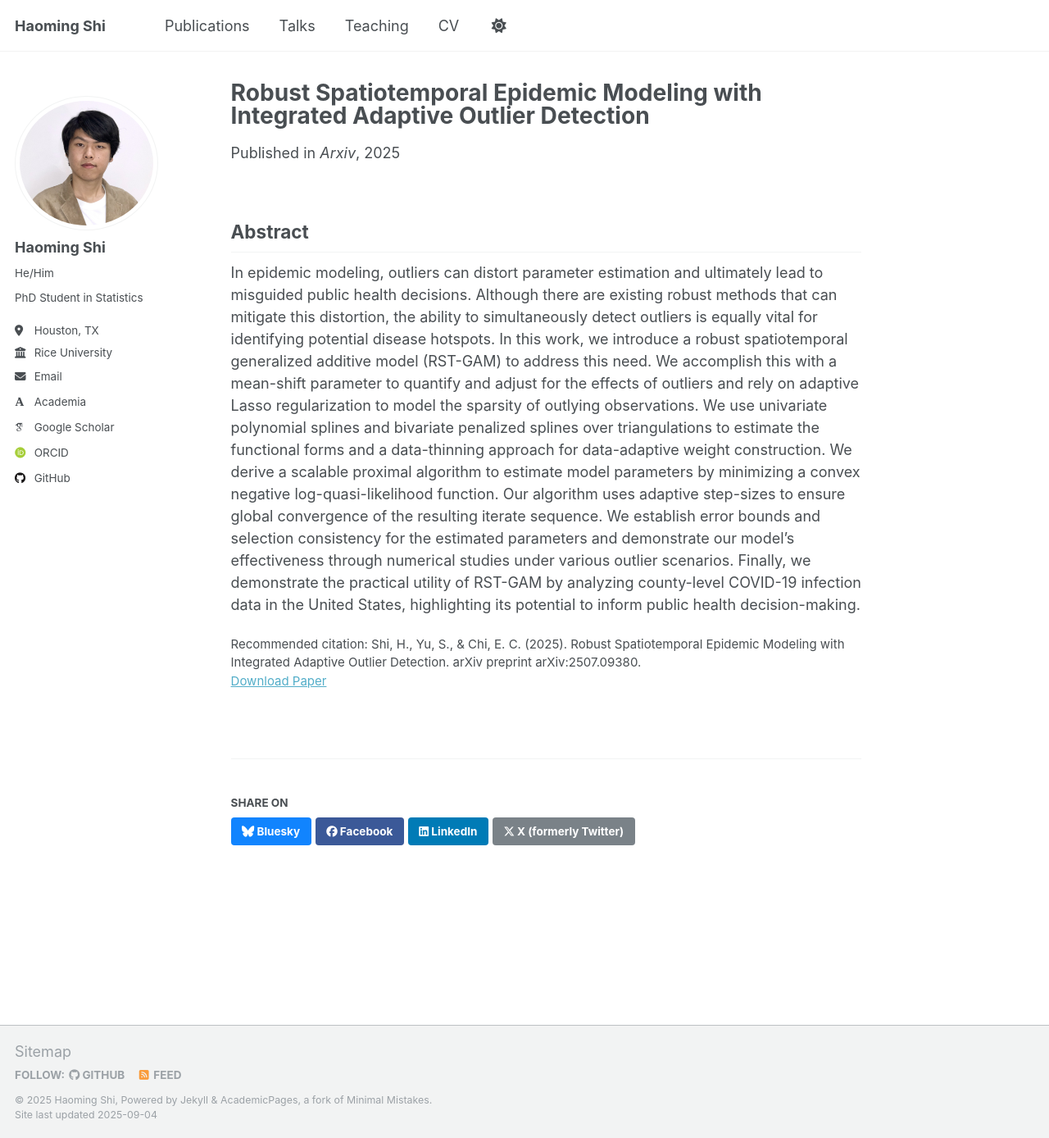
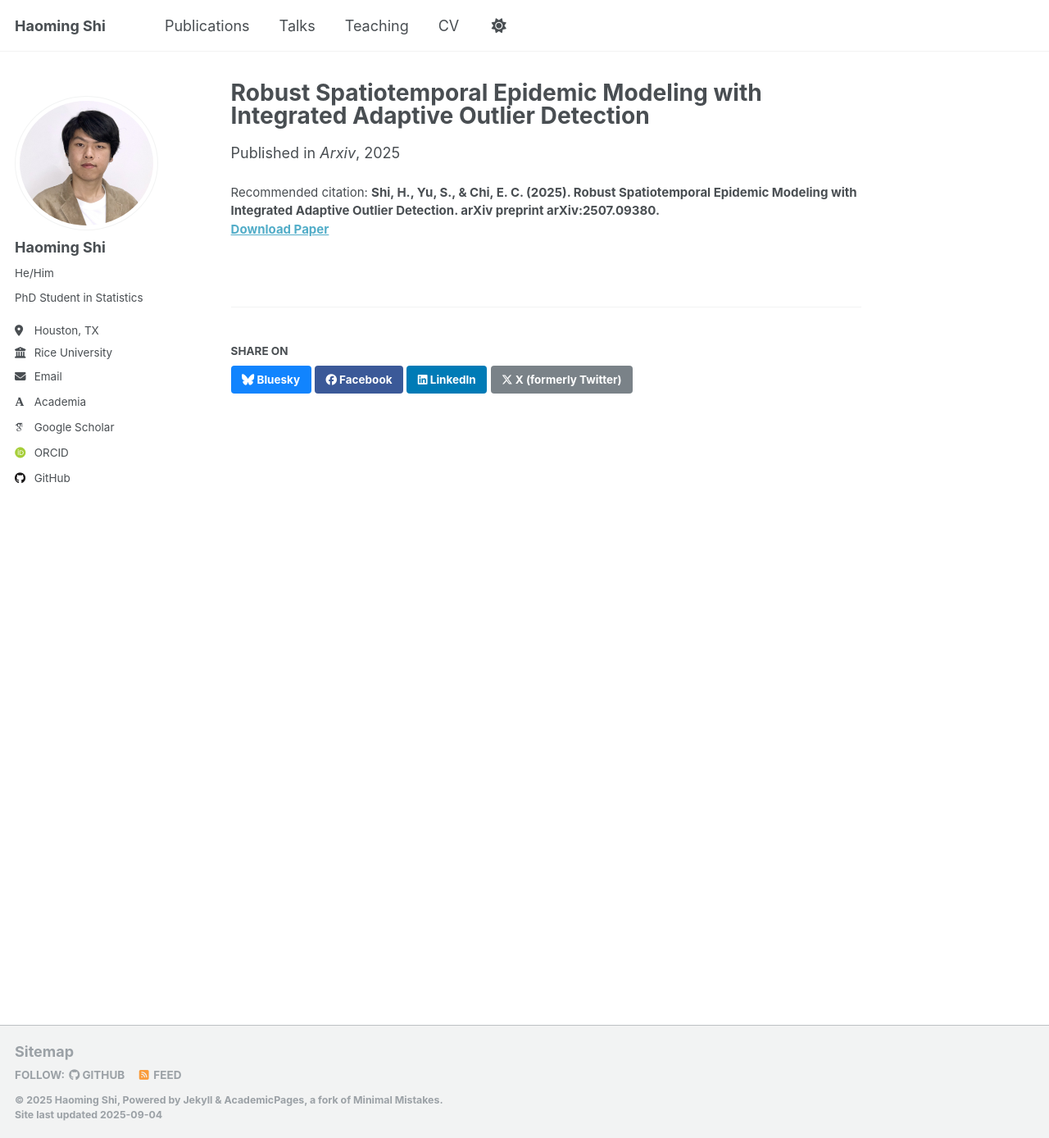
Before and after one commit to haomingsj98/haomingsj98.github.io, a Jekyll site: the page built from _publications/2025-07-robust-spatiotemproal-outlier.md, in a window 1280 px wide and 1388 px high. Shown: the whole window at 82% size. Built offline with Jekyll 4.4.1, drawn with Linux system fonts in a browser that asks for light colours; some web fonts are replaced; a script that is not in the unit is left out.

Commit message:
edit _publications

```diff
--- a/_publications/2025-07-robust-spatiotemproal-outlier.md
+++ b/_publications/2025-07-robust-spatiotemproal-outlier.md
@@ -10,7 +10,7 @@ authors: "<strong>Shi, H.<strong>, Yu, S., & Chi, E. C."
 slidesurl: #'http://academicpages.github.io/files/slides1.pdf'
 paperurl: 'https://arxiv.org/abs/2507.09380'
 bibtexurl: #'http://academicpages.github.io/files/bibtex1.bib'
-citation: 'Shi, H., Yu, S., & Chi, E. C. (2025). Robust Spatiotemporal Epidemic Modeling with Integrated Adaptive Outlier Detection. arXiv preprint arXiv:2507.09380.'
+citation: '<strong>Shi, H.<strong>, Yu, S., & Chi, E. C. (2025). Robust Spatiotemporal Epidemic Modeling with Integrated Adaptive Outlier Detection. arXiv preprint arXiv:2507.09380.'
 ---
-## Abstract
-In epidemic modeling, outliers can distort parameter estimation and ultimately lead to misguided public health decisions. Although there are existing robust methods that can mitigate this distortion, the ability to simultaneously detect outliers is equally vital for identifying potential disease hotspots. In this work, we introduce a robust spatiotemporal generalized additive model (RST-GAM) to address this need. We accomplish this with a mean-shift parameter to quantify and adjust for the effects of outliers and rely on adaptive Lasso regularization to model the sparsity of outlying observations. We use univariate polynomial splines and bivariate penalized splines over triangulations to estimate the functional forms and a data-thinning approach for data-adaptive weight construction. We derive a scalable proximal algorithm to estimate model parameters by minimizing a convex negative log-quasi-likelihood function. Our algorithm uses adaptive step-sizes to ensure global convergence of the resulting iterate sequence. We establish error bounds and selection consistency for the estimated parameters and demonstrate our model's effectiveness through numerical studies under various outlier scenarios. Finally, we demonstrate the practical utility of RST-GAM by analyzing county-level COVID-19 infection data in the United States, highlighting its potential to inform public health decision-making.
+<!-- ## Abstract
+In epidemic modeling, outliers can distort parameter estimation and ultimately lead to misguided public health decisions. Although there are existing robust methods that can mitigate this distortion, the ability to simultaneously detect outliers is equally vital for identifying potential disease hotspots. In this work, we introduce a robust spatiotemporal generalized additive model (RST-GAM) to address this need. We accomplish this with a mean-shift parameter to quantify and adjust for the effects of outliers and rely on adaptive Lasso regularization to model the sparsity of outlying observations. We use univariate polynomial splines and bivariate penalized splines over triangulations to estimate the functional forms and a data-thinning approach for data-adaptive weight construction. We derive a scalable proximal algorithm to estimate model parameters by minimizing a convex negative log-quasi-likelihood function. Our algorithm uses adaptive step-sizes to ensure global convergence of the resulting iterate sequence. We establish error bounds and selection consistency for the estimated parameters and demonstrate our model's effectiveness through numerical studies under various outlier scenarios. Finally, we demonstrate the practical utility of RST-GAM by analyzing county-level COVID-19 infection data in the United States, highlighting its potential to inform public health decision-making. -->
```
